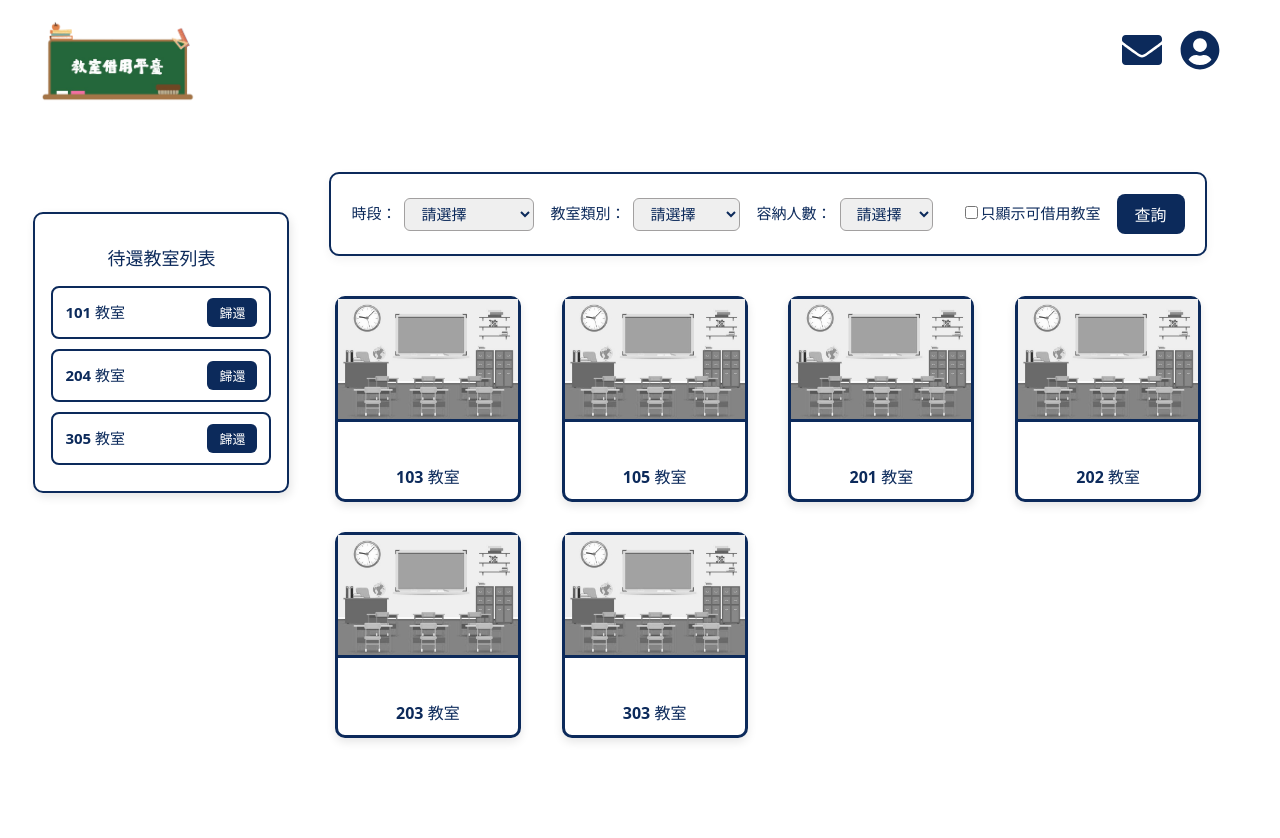
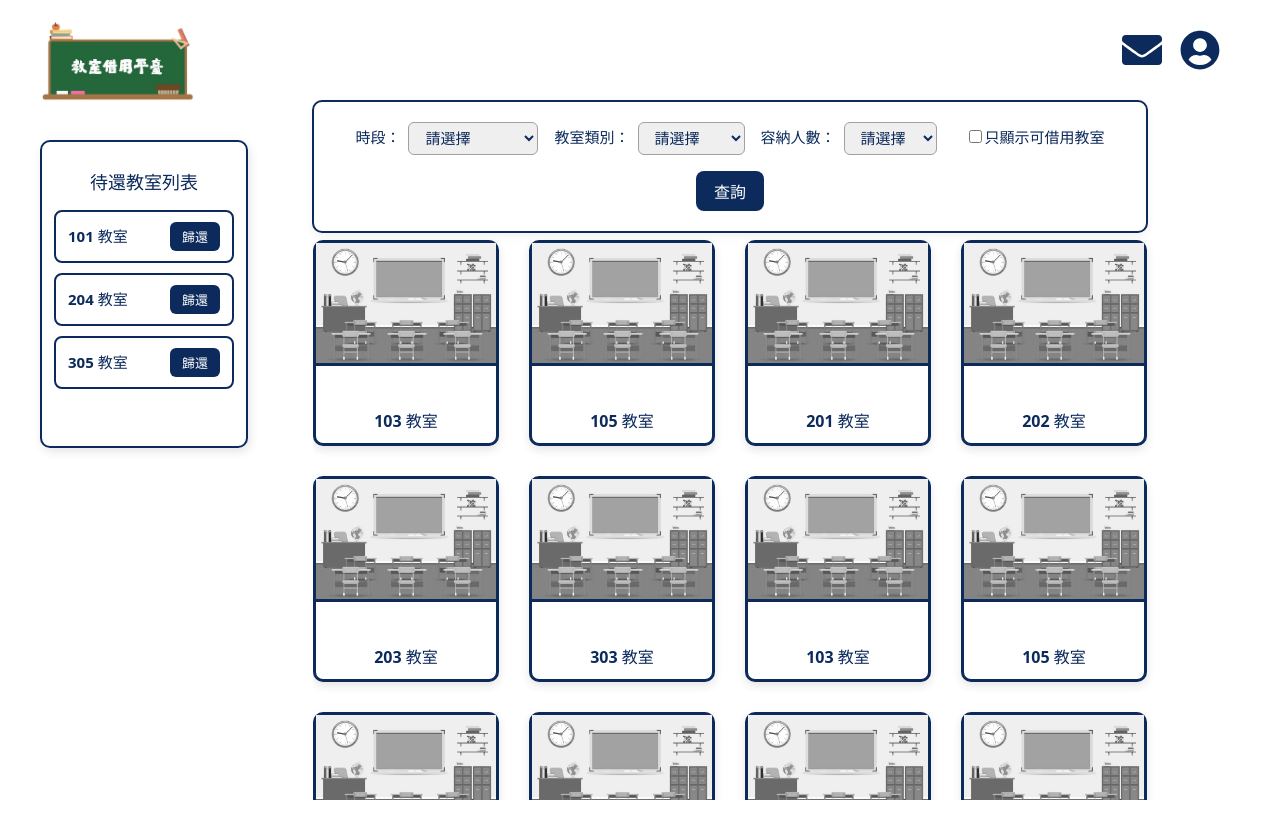
Before and after one commit to Kayxue/SE3ClassroomBorrowingFrontend, a React (Vite) app: page /home in a window 1280 px wide. Shown: the top 838 px of the page. After the commit the page ends 800 px from the top, so only its background shows below. Built offline with nearby package versions, Linux system fonts and the light colour scheme.

Commit message:
Homepage

```diff
--- a/src/pages/HomePage/HomePage.css
+++ b/src/pages/HomePage/HomePage.css
@@ -1,3 +1,8 @@
+html, body {
+  height: 100%;
+  overflow: hidden;
+}
+
 .homepage-container {
   min-height: 100vh;
   background: #ffffff;
@@ -41,9 +46,25 @@
   transform: scale(1.05);
 }
 
+.search-bar-container {
+  position: fixed;
+  top: 20px !important;
+  left: 300px !important;
+  right: 120px !important;
+  padding: 0px 12px !important;
+  margin: 0 !important;
+  background-color: transparent !important;
+}
+
 .homepage-content {
+  position: sticky;
+  top: 230px;
+  margin-left: 220px;
+  height: calc(120vh - 400px);
+  overflow-y: auto;
+  padding-right: 40px;
+  padding-bottom: 40px;
   text-align: center;
-  padding: 100px 0 60px 0;
 }
 
 .classroom-grid {
@@ -140,25 +161,21 @@
   min-height: 120px;
 }
 
-.homepage-body {
-  display: flex;
-  flex-direction: row;
-  align-items: flex-start;
-  width: 100%;
-  margin-top: 40px;
-}
-
 /* 左側欄 */
 .sidebar {
-  width: 220px;
+  position: fixed;
+  top: 140px;
+  left: 40px;
+  width: 180px;
+  height: 35vh;
+  background-color: #ffffff;
   border: 2px solid #0c2a5b;
   border-radius: 10px;
-  padding: 16px;
+  padding: 12px;
   box-shadow: 2px 4px 10px rgba(0, 0, 0, 0.1);
-  margin-top: 140px;
-  height: auto;
-  max-height: 65vh;
-  overflow-y: auto;
+  z-index: 10;
+  display: flex;
+  flex-direction: column;
 }
 
 .sidebar-title {
@@ -169,12 +186,6 @@
   margin-bottom: 14px;
 }
 
-/* 右側內容 */
-.homepage-content {
-  flex: 1;
-  padding: 20px 40px;
-  text-align: center;
-}
 /* 待還項目 */
 .borrow-item {
   background-color: #ffffff;
--- a/src/pages/HomePage/HomePage.tsx
+++ b/src/pages/HomePage/HomePage.tsx
@@ -18,6 +18,12 @@ export default function HomePage() {
   const navigate = useNavigate();
 
   const classrooms = [
+    { name: "103 教室", type: "普通教室", capacity: 60, imageUrl: unknownPic },
+    { name: "105 教室", type: "普通教室", capacity: 60, imageUrl: unknownPic },
+    { name: "201 教室", type: "電腦教室", capacity: 20, imageUrl: unknownPic },
+    { name: "202 教室", type: "自習教室", capacity: 30, imageUrl: unknownPic },
+    { name: "203 教室", type: "電腦教室", capacity: 40, imageUrl: unknownPic },
+    { name: "303 教室", type: "普通教室", capacity: 50, imageUrl: unknownPic },
     { name: "103 教室", type: "普通教室", capacity: 60, imageUrl: unknownPic },
     { name: "105 教室", type: "普通教室", capacity: 60, imageUrl: unknownPic },
     { name: "201 教室", type: "電腦教室", capacity: 20, imageUrl: unknownPic },
@@ -68,8 +74,6 @@ export default function HomePage() {
       )}
     </header>
 
-
-    <div className="homepage-body">
     {isLoggedIn && (
       <aside className="sidebar">
         <h2 className="sidebar-title">待還教室列表</h2>
@@ -85,8 +89,11 @@ export default function HomePage() {
 
     )}
 
+
+      <div className="search-bar-container">
+        <SearchBar onSearch={handleSearch} />
+      </div>
     <main className="homepage-content">
-        <SearchBar onSearch={handleSearch} />
       <div className="classroom-grid">
         {classrooms.map((c, i) => (
           <div key={i} onClick={() => setSelectedClassroom(c)}>
@@ -95,7 +102,6 @@ export default function HomePage() {
         ))}
       </div>
     </main>
-    </div>
 
     {/* 彈跳式視窗 */}
     {selectedClassroom && (
```
Lines whose indentation alone changed are shown as unchanged.
